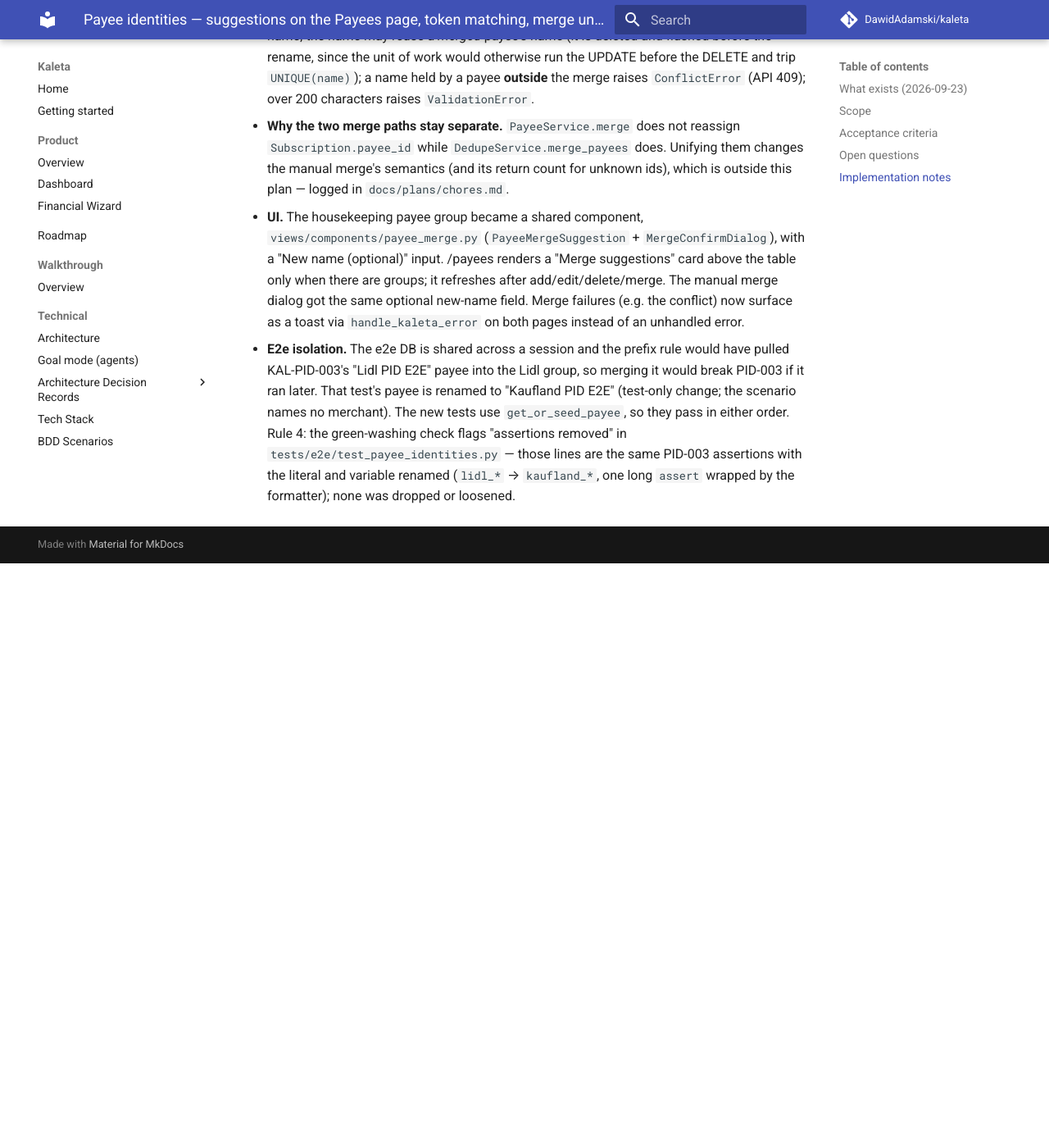
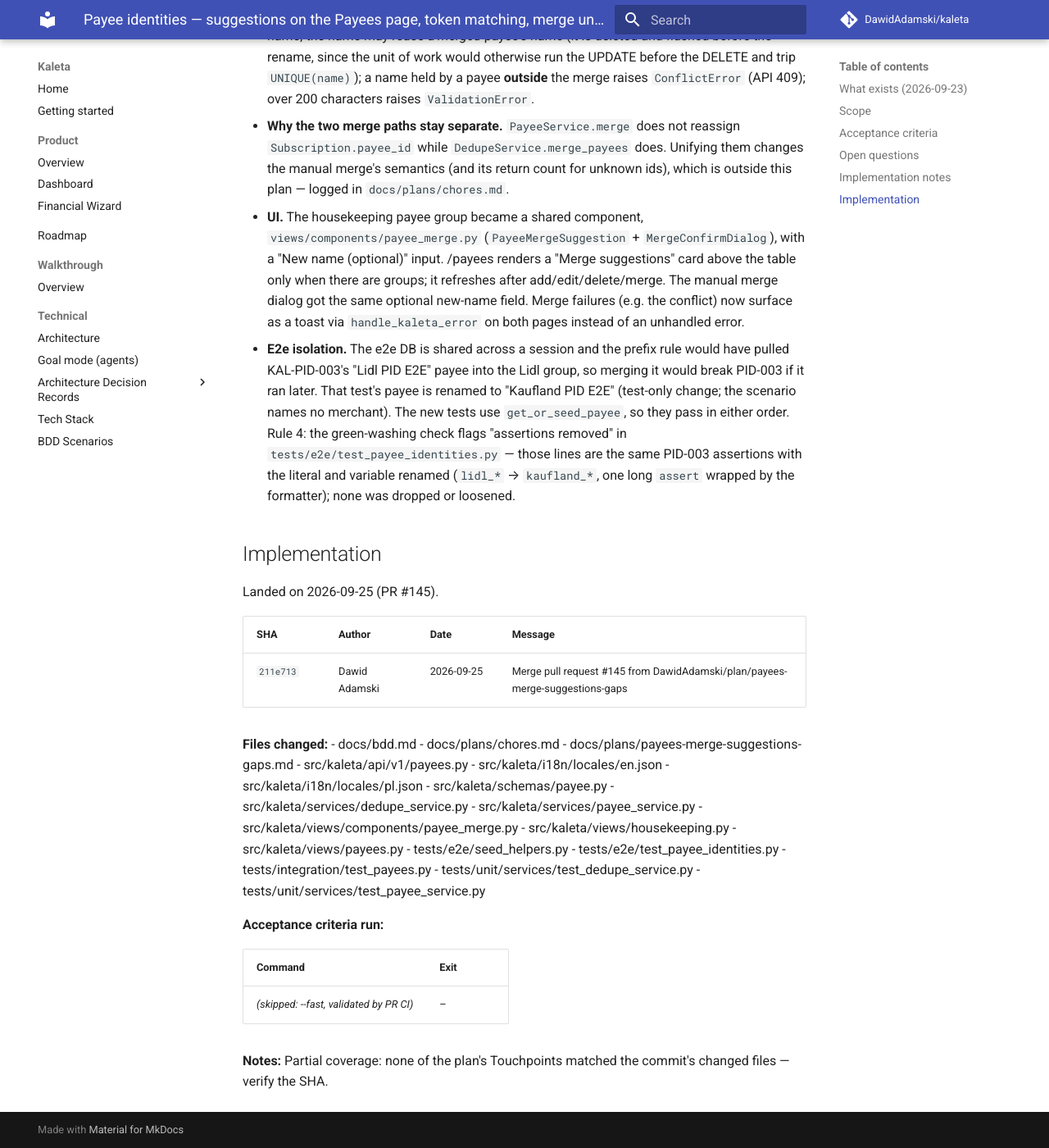
Before and after one commit to DawidAdamski/kaleta, an MkDocs documentation site: the page built from docs/plans/archive/payees-merge-suggestions-gaps.md, in a window 1280 px wide and 1400 px high, scrolled down 1605 px. Shown: the whole window at 82% size. Built offline with MkDocs 1.6.1 and Material for MkDocs 9.7.7, drawn with Linux system fonts in a browser that asks for light colours; comment, search, counter and statistics services are not loaded; before the commit the page ends 2292 px from its top, so only the background shows below that.

Commit message:
docs(plans): archive payees-merge-suggestions-gaps (#145)

```diff
--- a/docs/plans/payees-merge-suggestions-gaps.md
+++ b/docs/plans/archive/payees-merge-suggestions-gaps.md
@@ -3,16 +3,17 @@ plan_id: payees-merge-suggestions-gaps
 title: Payee identities — suggestions on the Payees page, token matching, merge under a new name
 area: payees
 effort: small
-status: in-progress
-roadmap_ref: ../roadmap.md#cross-cutting-automatic-deduplication-suggestions
+status: archived
+archived_at: 2026-09-25
+roadmap_ref: ../../roadmap.md#cross-cutting-automatic-deduplication-suggestions
 ---
 
 # Payee identities — suggestions on the Payees page, token matching, merge under a new name
 
 Gap-closing plan for issue #1 (`KAL-PID-001`, `KAL-PID-002`), from
-[`audit-planned-vs-code`](archive/audit-planned-vs-code.md). `KAL-PID-003` is
+[`audit-planned-vs-code`](audit-planned-vs-code.md). `KAL-PID-003` is
 `@automated`. The larger identities/auto-merge work stays in
-[`payees-identities-automerge`](payees-identities-automerge.md).
+[`payees-identities-automerge`](../payees-identities-automerge.md).
 
 ## What exists (2026-09-23)
 
@@ -90,3 +91,38 @@ Gap-closing plan for issue #1 (`KAL-PID-001`, `KAL-PID-002`), from
   `tests/e2e/test_payee_identities.py` — those lines are the same PID-003
   assertions with the literal and variable renamed (`lidl_*` → `kaufland_*`,
   one long `assert` wrapped by the formatter); none was dropped or loosened.
+
+## Implementation
+
+Landed on 2026-09-25 (PR #145).
+
+| SHA | Author | Date | Message |
+|---|---|---|---|
+| `211e713` | Dawid Adamski | 2026-09-25 | Merge pull request #145 from DawidAdamski/plan/payees-merge-suggestions-gaps |
+
+**Files changed:**
+- docs/bdd.md
+- docs/plans/chores.md
+- docs/plans/payees-merge-suggestions-gaps.md
+- src/kaleta/api/v1/payees.py
+- src/kaleta/i18n/locales/en.json
+- src/kaleta/i18n/locales/pl.json
+- src/kaleta/schemas/payee.py
+- src/kaleta/services/dedupe_service.py
+- src/kaleta/services/payee_service.py
+- src/kaleta/views/components/payee_merge.py
+- src/kaleta/views/housekeeping.py
+- src/kaleta/views/payees.py
+- tests/e2e/seed_helpers.py
+- tests/e2e/test_payee_identities.py
+- tests/integration/test_payees.py
+- tests/unit/services/test_dedupe_service.py
+- tests/unit/services/test_payee_service.py
+
+**Acceptance criteria run:**
+
+| Command | Exit |
+|---|---|
+| _(skipped: --fast, validated by PR CI)_ | – |
+
+**Notes:** Partial coverage: none of the plan's Touchpoints matched the commit's changed files — verify the SHA.
```
Also changed, not shown: docs/plans/README.md (+1 -1 lines).
